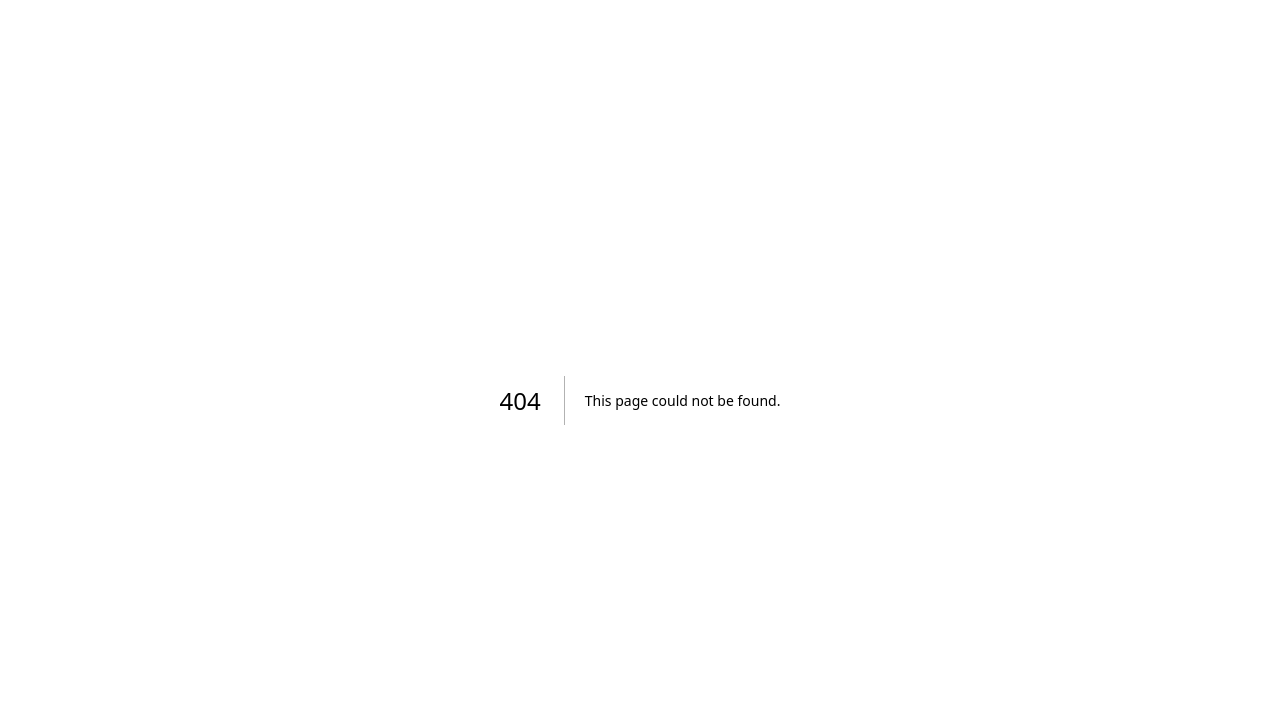
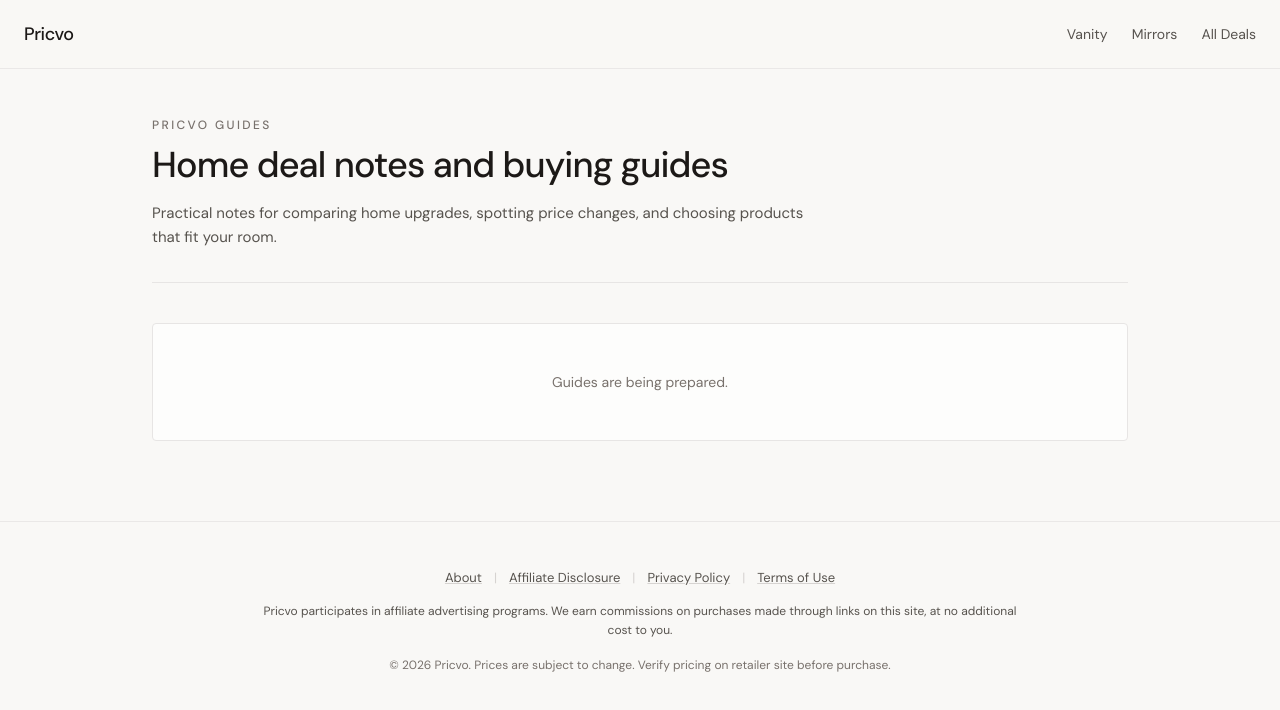
Before and after one commit to simon-oaklian/pricvo-deals, a Next.js app: page /blog in a window 1280 px wide. Before the commit this address had no page. Shown: the top 710 px of the page. Built offline with nearby package versions, Linux system fonts and the light colour scheme.

Commit message:
Add SEO blog pages

```diff
--- /dev/null
+++ b/app/(public)/blog/[slug]/page.tsx
@@ -0,0 +1,48 @@
+import { notFound } from "next/navigation";
+import { getAllBlogPosts, getBlogPost } from "@/lib/blog";
+
+export function generateStaticParams() {
+  return getAllBlogPosts().map((post) => ({ slug: post.slug }));
+}
+
+export function generateMetadata({ params }: { params: { slug: string } }) {
+  const post = getBlogPost(params.slug);
+  if (!post) return {};
+  return {
+    title: `${post.title} | Pricvo`,
+    description: post.description,
+    alternates: { canonical: post.canonicalUrl },
+    openGraph: {
+      title: post.title,
+      description: post.description,
+      url: post.canonicalUrl,
+      type: "article"
+    }
+  };
+}
+
+export default function BlogPostPage({ params }: { params: { slug: string } }) {
+  const post = getBlogPost(params.slug);
+  if (!post) notFound();
+
+  return (
+    <main className="mx-auto max-w-3xl px-4 pb-20 pt-12 md:px-6">
+      {post.schemaOrg ? (
+        <script type="application/ld+json" dangerouslySetInnerHTML={{ __html: JSON.stringify(post.schemaOrg) }} />
+      ) : null}
+      <article className="rounded border border-stone-200 bg-white/85 px-5 py-7 shadow-sm md:px-8 md:py-9">
+        <p className="text-xs font-medium uppercase tracking-[0.2em] text-stone-500">Pricvo guide</p>
+        <h1 className="mt-3 text-3xl font-medium leading-tight tracking-tight text-stone-900">{post.title}</h1>
+        <p className="mt-3 text-sm text-stone-500">
+          {new Intl.DateTimeFormat("en-US", { month: "long", day: "numeric", year: "numeric" }).format(
+            new Date(post.publishedAt)
+          )}
+        </p>
+        <div
+          className="prose-pricvo mt-8 text-[16px] leading-8 text-stone-700"
+          dangerouslySetInnerHTML={{ __html: post.bodyHtml }}
+        />
+      </article>
+    </main>
+  );
+}
--- /dev/null
+++ b/app/(public)/blog/page.tsx
@@ -0,0 +1,49 @@
+import Link from "next/link";
+import { getAllBlogPosts } from "@/lib/blog";
+
+export const metadata = {
+  title: "Home Deal Guides | Pricvo",
+  description: "Buying guides and deal notes for bathroom vanities, mirrors, and home upgrades."
+};
+
+export default function BlogIndexPage() {
+  const posts = getAllBlogPosts();
+
+  return (
+    <main className="mx-auto max-w-5xl px-4 pb-20 pt-12 md:px-6">
+      <section className="mb-10 border-b border-stone-200 pb-8">
+        <p className="text-xs font-medium uppercase tracking-[0.2em] text-stone-500">Pricvo guides</p>
+        <h1 className="mt-3 text-3xl font-medium tracking-tight text-stone-900 md:text-4xl">
+          Home deal notes and buying guides
+        </h1>
+        <p className="mt-4 max-w-2xl text-[15px] leading-relaxed text-stone-600">
+          Practical notes for comparing home upgrades, spotting price changes, and choosing products that fit your room.
+        </p>
+      </section>
+
+      {posts.length === 0 ? (
+        <div className="rounded border border-stone-200 bg-white/70 px-6 py-12 text-center text-sm text-stone-500">
+          Guides are being prepared.
+        </div>
+      ) : (
+        <div className="grid gap-4">
+          {posts.map((post) => (
+            <Link
+              key={post.slug}
+              href={`/blog/${post.slug}`}
+              className="rounded border border-stone-200 bg-white/80 p-5 shadow-sm transition hover:border-stone-300 hover:bg-white"
+            >
+              <p className="text-xs text-stone-400">
+                {new Intl.DateTimeFormat("en-US", { month: "short", day: "numeric", year: "numeric" }).format(
+                  new Date(post.publishedAt)
+                )}
+              </p>
+              <h2 className="mt-2 text-xl font-medium leading-snug text-stone-900">{post.title}</h2>
+              {post.description ? <p className="mt-2 text-sm leading-relaxed text-stone-600">{post.description}</p> : null}
+            </Link>
+          ))}
+        </div>
+      )}
+    </main>
+  );
+}
--- a/app/sitemap.ts
+++ b/app/sitemap.ts
@@ -1,8 +1,10 @@
 import type { MetadataRoute } from "next";
 import { getAllPublishedDeals } from "@/lib/deals";
+import { getAllBlogPosts } from "@/lib/blog";
 
 export default function sitemap(): MetadataRoute.Sitemap {
   const deals = getAllPublishedDeals();
+  const posts = getAllBlogPosts();
   const now = new Date();
 
   const staticPages: MetadataRoute.Sitemap = [
@@ -11,6 +13,12 @@ export default function sitemap(): MetadataRoute.Sitemap {
       lastModified: now,
       changeFrequency: "daily",
       priority: 1.0
+    },
+    {
+      url: "https://pricvo.com/blog",
+      lastModified: now,
+      changeFrequency: "weekly",
+      priority: 0.7
     },
     {
       url: "https://pricvo.com/category/bathroom-vanity",
@@ -51,5 +59,12 @@ export default function sitemap(): MetadataRoute.Sitemap {
     priority: 0.8
   }));
 
-  return [...staticPages, ...dealPages];
+  const blogPages: MetadataRoute.Sitemap = posts.map((post) => ({
+    url: `https://pricvo.com/blog/${post.slug}`,
+    lastModified: new Date(post.updatedAt || post.publishedAt),
+    changeFrequency: "monthly" as const,
+    priority: 0.65
+  }));
+
+  return [...staticPages, ...dealPages, ...blogPages];
 }
--- /dev/null
+++ b/lib/blog.ts
@@ -0,0 +1,65 @@
+import fs from "node:fs";
+import path from "node:path";
+
+export type BlogPost = {
+  slug: string;
+  title: string;
+  description: string;
+  bodyHtml: string;
+  canonicalUrl: string;
+  publishedAt: string;
+  updatedAt?: string;
+  schemaOrg?: Record<string, unknown>;
+};
+
+const BLOG_DIR = path.join(process.cwd(), "content", "seo-posts");
+
+function isRecord(value: unknown): value is Record<string, unknown> {
+  return typeof value === "object" && value !== null;
+}
+
+function normalizePost(value: unknown): BlogPost | null {
+  if (!isRecord(value)) return null;
+  const slug = typeof value.slug === "string" ? value.slug : "";
+  const title = typeof value.title === "string" ? value.title : "";
+  const bodyHtml = typeof value.bodyHtml === "string" ? value.bodyHtml : "";
+  if (!slug || !title || !bodyHtml) return null;
+
+  return {
+    slug,
+    title,
+    description: typeof value.description === "string" ? value.description : "",
+    bodyHtml,
+    canonicalUrl: typeof value.canonicalUrl === "string" ? value.canonicalUrl : `https://pricvo.com/blog/${slug}`,
+    publishedAt: typeof value.publishedAt === "string" ? value.publishedAt : new Date(0).toISOString(),
+    updatedAt: typeof value.updatedAt === "string" ? value.updatedAt : undefined,
+    schemaOrg: isRecord(value.schemaOrg) ? value.schemaOrg : undefined
+  };
+}
+
+export function getAllBlogPosts(): BlogPost[] {
+  if (!fs.existsSync(BLOG_DIR)) return [];
+  return fs
+    .readdirSync(BLOG_DIR)
+    .filter((name) => name.endsWith(".json"))
+    .map((name) => {
+      try {
+        const raw = fs.readFileSync(path.join(BLOG_DIR, name), "utf8");
+        return normalizePost(JSON.parse(raw));
+      } catch {
+        return null;
+      }
+    })
+    .filter((post): post is BlogPost => post !== null)
+    .sort((a, b) => Date.parse(b.publishedAt) - Date.parse(a.publishedAt));
+}
+
+export function getBlogPost(slug: string): BlogPost | null {
+  const filePath = path.join(BLOG_DIR, `${slug}.json`);
+  if (!fs.existsSync(filePath)) return null;
+  try {
+    return normalizePost(JSON.parse(fs.readFileSync(filePath, "utf8")));
+  } catch {
+    return null;
+  }
+}
```
